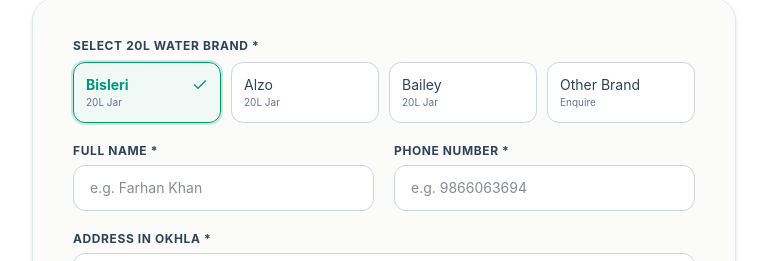
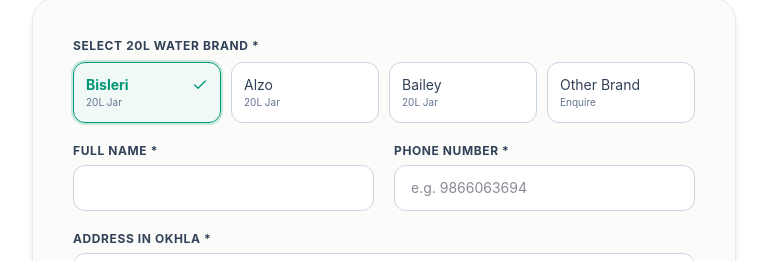
Before and after one commit to zbr-khn/demo-t-enterp, a React (Vite) app: page / in a window 1280 px wide. Shown: the part 4256-4517 px from the top of the page, without its empty margins (256-1023 px from the left). Built offline with nearby package versions, Linux system fonts and the light colour scheme.

Commit message:
Prevent selecting past dates on preferred delivery date input and remove ghost text in full name input

```diff
--- a/src/App.jsx
+++ b/src/App.jsx
@@ -1109,7 +1109,6 @@
                       autoComplete="name"
                       value={formData.fullName}
                       onChange={handleFormChange}
-                      placeholder="e.g. Farhan Khan"
                       className="w-full px-4 py-3 rounded-xl border border-slate-300 focus:outline-hidden focus:ring-2 focus:ring-[#0f766e] bg-white text-slate-900 text-sm transition-colors"
                     />
                   </div>
@@ -1184,6 +1183,7 @@
                       type="date"
                       id="preferredDate"
                       name="preferredDate"
+                      min={new Date().toISOString().split('T')[0]}
                       value={formData.preferredDate}
                       onChange={handleFormChange}
                       className="w-full px-4 py-3 rounded-xl border border-slate-300 focus:outline-hidden focus:ring-2 focus:ring-[#0f766e] bg-white text-slate-900 text-sm transition-colors"
```
